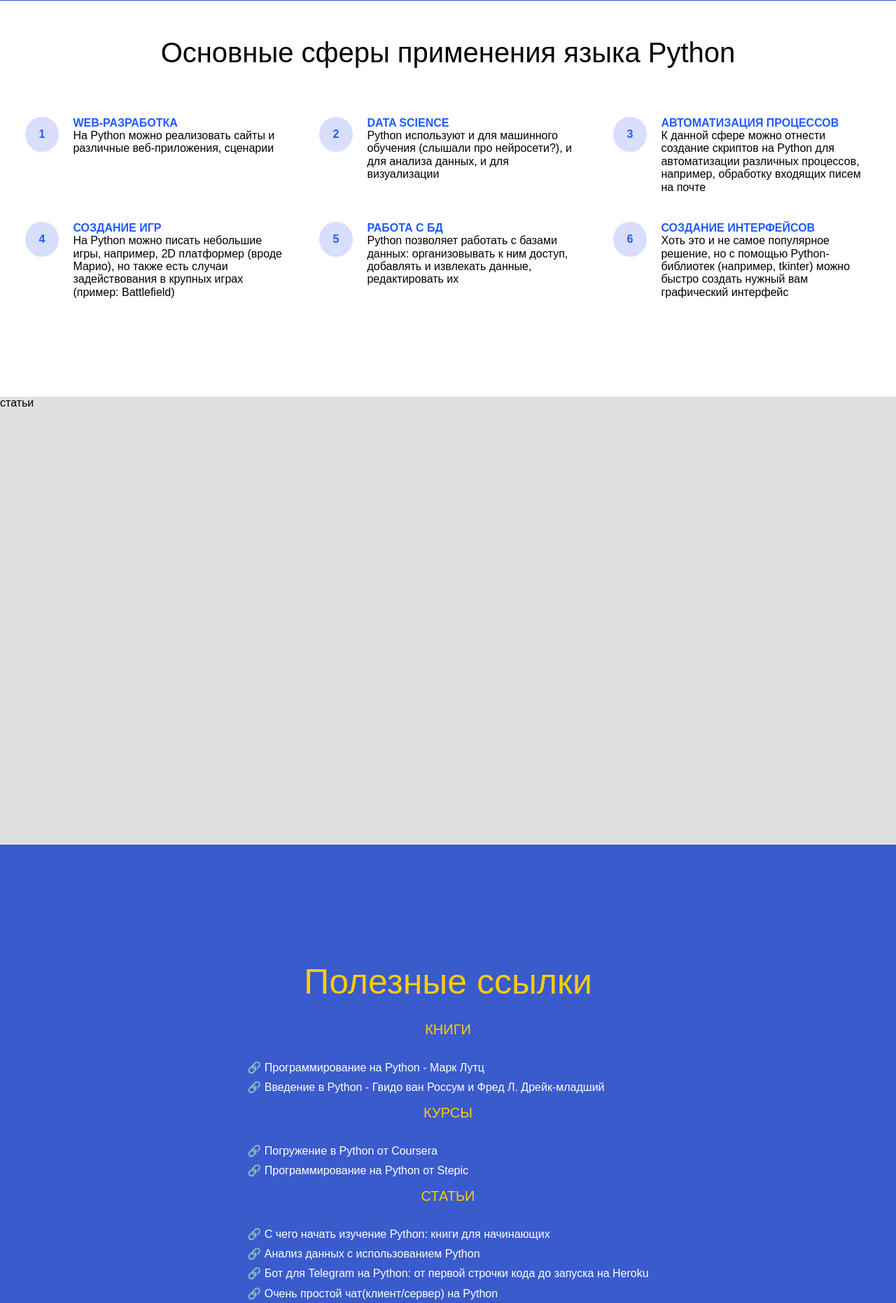
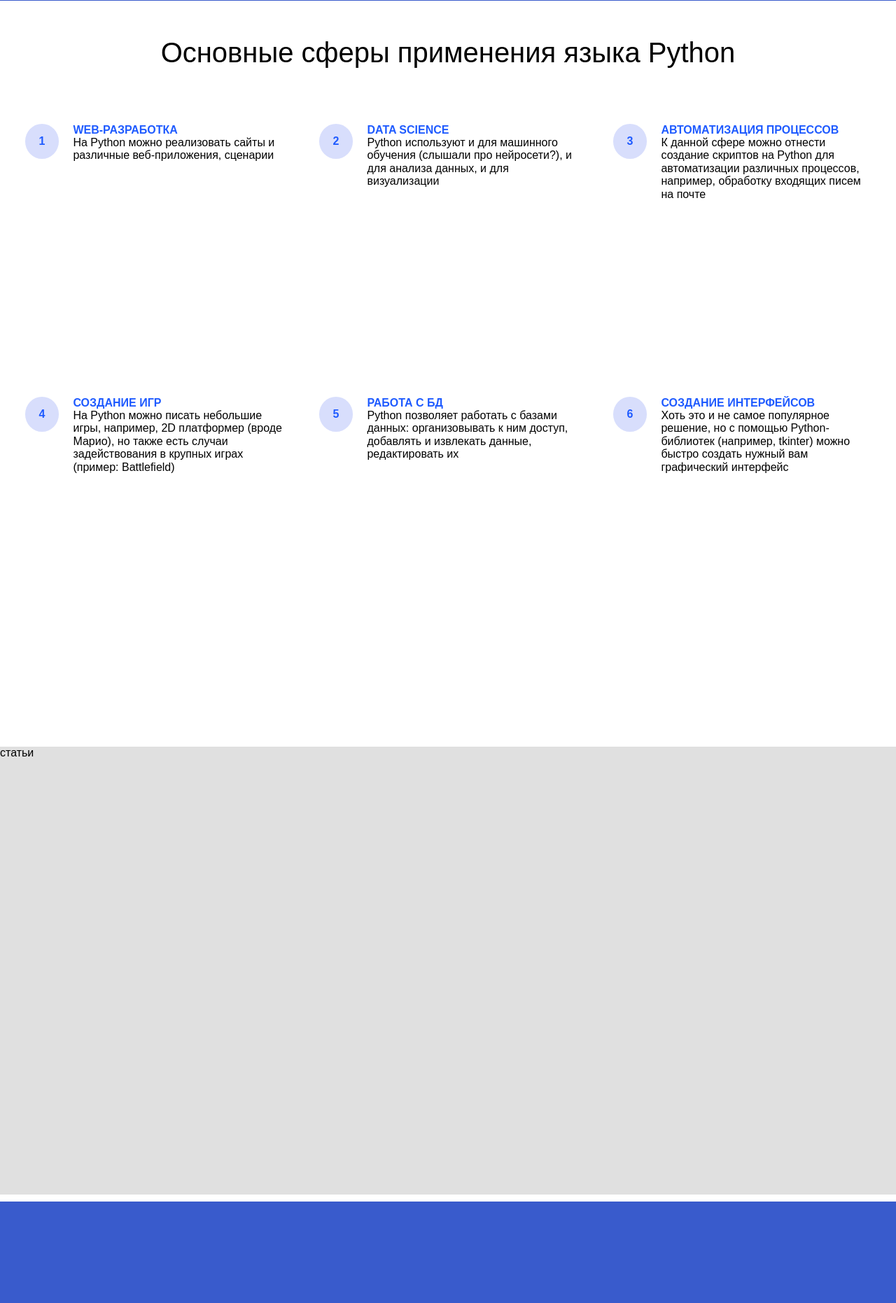
Before and after one commit to Levittt/test1site, a PHP site: page / in a window 1280 px wide. Shown: the part 1599-3461 px from the top of the page at 70% size. Run offline with PHP 8.4, Linux system fonts and the light colour scheme; some libraries are stand-ins or nearby versions.

Commit message:
upd 2020/12/05

```diff
--- a/rules.css
+++ b/rules.css
@@ -284,9 +284,12 @@ form{
     justify-content: space-around;
     margin-left: auto;
     margin-right: auto;
+    margin-top: 10px;
+    margin-bottom: 10px;
     padding: 10px;
     flex-wrap: wrap;
-    max-height: 110vh;
+    min-height: 100vh;
+    max-height: 120vh;
     max-width: 100%;
 }
 .sphere{
@@ -335,11 +338,13 @@ h4{
     display: flex;
     flex-direction: column;
     width: 100%;
-    max-height: 100vh;
+    max-height: 110vh;
     background-color:#395bcc;
     margin-left: auto;
     margin-right: auto;
     justify-content: center;
+    margin-top: 10px;
+    margin-bottom: 10px;
 }
 #useful_links{
     display: flex;
@@ -371,13 +376,15 @@ h4{
 }
 /*___________footer___________________________________*/
 .footer{
-    max-height: 100vh;
+    max-height: 110vh;
     width: 100%;
     background-color: black;
     display: flex;
     justify-content: center;
     flex-direction: column;
     text-align: center;
+    margin-top: 10px;
+    margin-bottom: 10px;
 }
 .footer_text{
     background-color: black;
```
